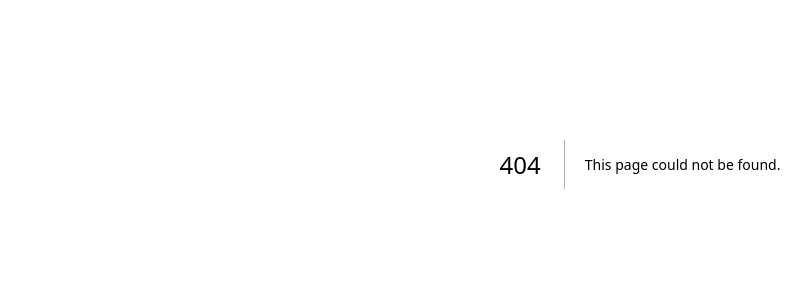
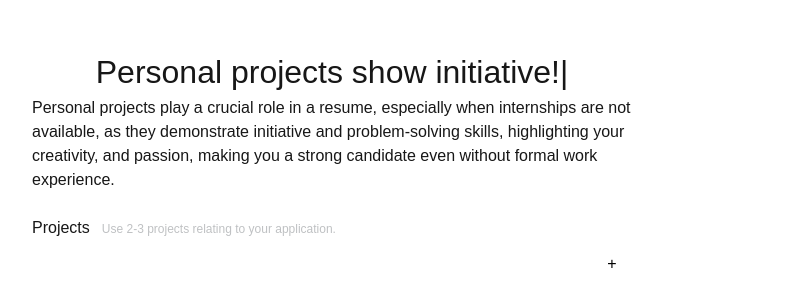
Before and after one commit to mrunixx/notcookedyet, a Next.js app: page /details/projects in a window 1280 px wide. Before the commit this address had no page. Shown: the part 236-542 px from the top of the page, without its empty margins (0-811 px from the left). Built offline with nearby package versions, Linux system fonts and the light colour scheme.

Commit message:
working on projects page and fixed academics delete bug

```diff
--- a/src/app/details/academics/page.jsx
+++ b/src/app/details/academics/page.jsx
@@ -49,9 +49,9 @@ const Academics = () => {
     setCourse("");
   };
 
-  const handleCourseRemove = () => {
+  const handleCourseRemove = (value) => {
     const newCourses = [...courses];
-    const index = newCourses.indexOf(course);
+    const index = newCourses.indexOf(value);
     newCourses.splice(index, 1);
 
     setCourses(newCourses);
@@ -113,7 +113,7 @@ const Academics = () => {
           </button>
         </div>
       </div>
-      <Link href={"/create"}>
+      <Link href={"/details/projects"}>
         <button className="glowing-button" onClick={handleContinue}>
           Continue
         </button>
--- /dev/null
+++ b/src/app/details/projects/page.jsx
@@ -0,0 +1,65 @@
+"use client";
+import { useState } from "react";
+import TypeAnimationDetails from "../../components/TypeAnimationDetails";
+import ProjectBanner from "../../components/ProjectBanner";
+
+const Projects = () => {
+  const [projectName, setProjectName] = useState("");
+  const [projects, setProjects] = useState([]);
+
+  const handleProjectAdd = () => {
+    const newProjects = [...projects];
+
+    setProjectName("")
+    if (newProjects.includes(projectName)) {
+      return;
+    }
+
+    newProjects.push(projectName);
+    setProjects(newProjects)
+  };
+
+  const handleProjectDelete = (value) => {
+    const newProjects = [...projects];
+    const index = newProjects.indexOf(value);
+    newProjects.splice(index, 1);
+
+    setProjects(newProjects);
+  }
+
+  return (
+    <div className="main-page-horizontal">
+      <div className="main-left">
+        <TypeAnimationDetails>Personal projects show initiative!</TypeAnimationDetails>
+        <p>
+          Personal projects play a crucial role in a resume, especially when internships are not
+          available, as they demonstrate initiative and problem-solving skills, highlighting your
+          creativity, and passion, making you a strong candidate even without formal work
+          experience.
+        </p>
+        <br />
+        <div className="details-input gap-2">
+          <p>
+            Projects
+            <span className="form-hint">Use 2-3 projects relating to your application.</span>
+          </p>
+          {projects.map((name, index) => {
+            return <ProjectBanner key={index} name={name} onClick={handleProjectDelete} />
+          })}
+          <div className="flex justify-center items-center w-full gap-2">
+            <input type="text" name="project-input" className="w-full" value={projectName} onChange={(e) => setProjectName(e.target.value)}/>
+            <button
+              className="w-10 h-[2em] flex justify-center items-center bg-white text-black rounded-md text-l mild-glowing-button"
+              onClick={handleProjectAdd}
+            >
+              &#43;
+            </button>
+          </div>
+        </div>
+      </div>
+      <div className="main-right"></div>
+    </div>
+  );
+};
+
+export default Projects;
--- a/src/app/globals.css
+++ b/src/app/globals.css
@@ -47,22 +47,25 @@ button:focus {
 .main-page-horizontal {
   display: flex;
   gap: 1em;
-  justify-content: center;
+  padding: 2em;
+  justify-content: space-between;
   align-items: center;
   width: 100%;
   height: 100%;
 }
 
 .main-left {
+  display: flex;
+  flex-direction: column;
+  justify-content: center;
+  align-items: center;
   flex: 1;
-  border: 1px solid #ffffff;
   width: 100%;
   height: 85vh;
 }
 
 .main-right {
   flex: 1;
-  border: 1px solid #ffffff;
   width: 100%;
   height: 85vh;
 }
```
